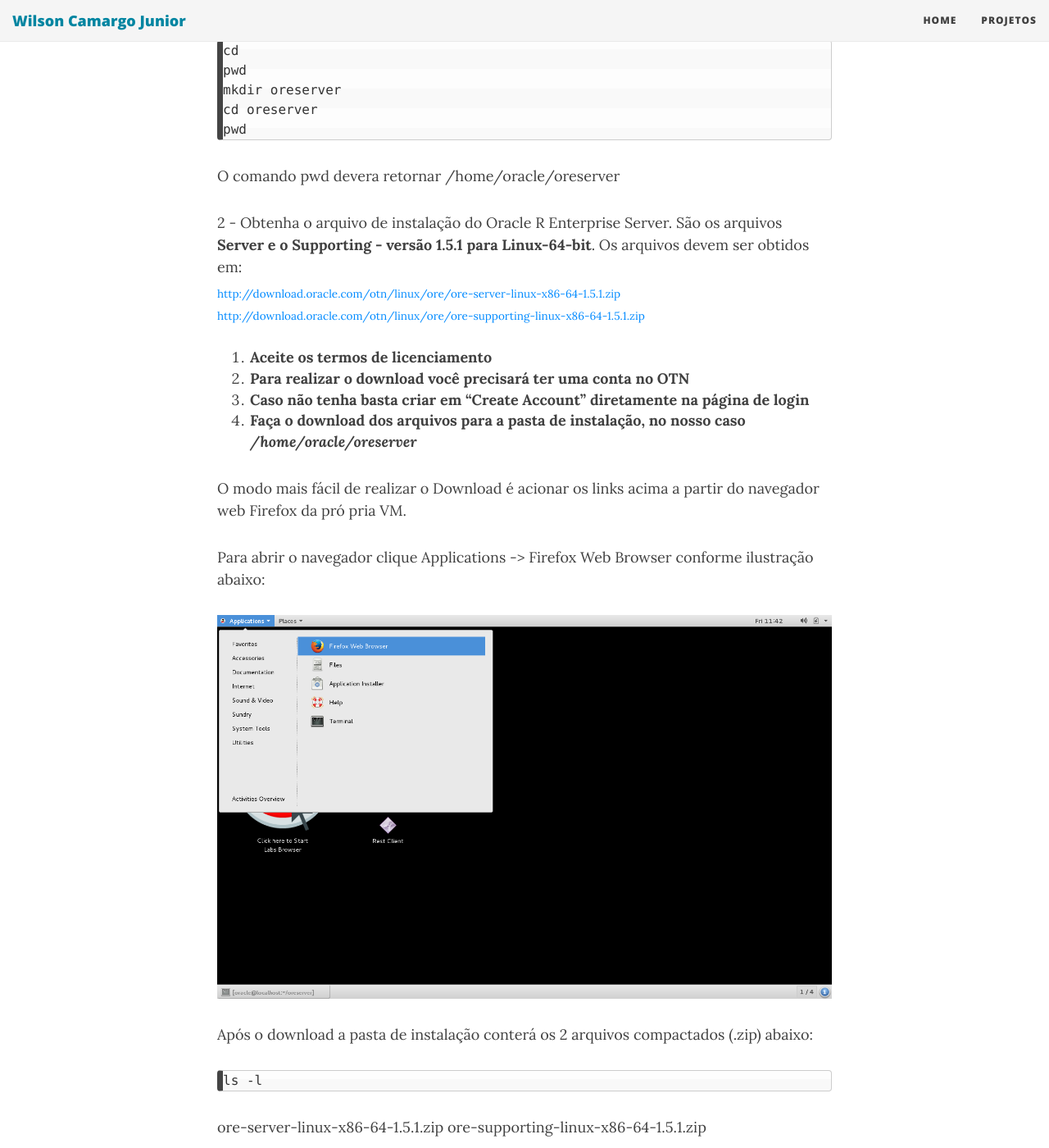
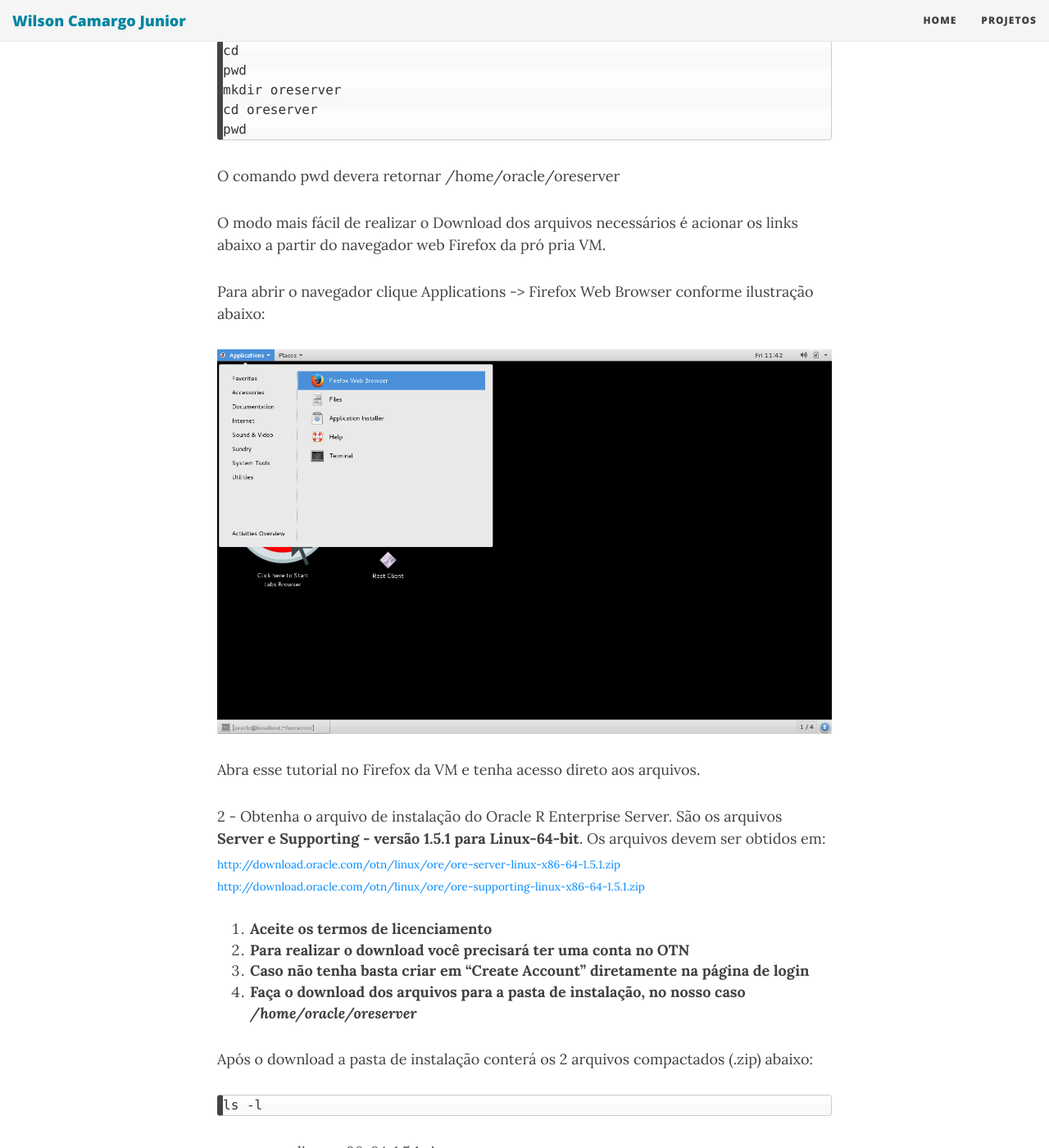
Before and after one commit to wilson-camargo-jr/teste, a Jekyll site: the page built from _posts/2018-06-18-ANN-ORE-P3.md, in a window 1280 px wide and 1400 px high, scrolled down 5468 px. Shown: the whole window at 82% size. Built offline with Jekyll 4.4.1, drawn with Linux system fonts in a browser that asks for light colours; nearby versions of some CDN libraries; some of the changed text lies outside the part shown.

Commit message:
Update 2018-06-18-ANN-ORE-P3.md

```diff
--- a/_posts/2018-06-18-ANN-ORE-P3.md
+++ b/_posts/2018-06-18-ANN-ORE-P3.md
@@ -111,7 +111,16 @@
 
 O comando pwd devera retornar /home/oracle/oreserver
 
-2 -	Obtenha o arquivo de instalação do Oracle R Enterprise Server. São os arquivos **Server e o Supporting - versão 1.5.1 para Linux-64-bit**. Os arquivos devem ser obtidos em:
+O modo mais fácil de realizar o Download dos arquivos necessários é acionar os links abaixo a partir do navegador web Firefox da pró
+pria VM.
+
+Para abrir o navegador clique Applications -> Firefox Web Browser conforme ilustração abaixo:
+
+![](https://wilson-camargo-jr.github.io/img/Firefox.jpg)
+
+Abra esse tutorial no Firefox da VM e tenha acesso direto aos arquivos.
+
+2 -	Obtenha o arquivo de instalação do Oracle R Enterprise Server. São os arquivos **Server e Supporting - versão 1.5.1 para Linux-64-bit**. Os arquivos devem ser obtidos em:
 <sub><a href="http://download.oracle.com/otn/linux/ore/ore-server-linux-x86-64-1.5.1.zip" target="_blank">http://download.oracle.com/otn/linux/ore/ore-server-linux-x86-64-1.5.1.zip</a></sub>
 <sub><a href="http://download.oracle.com/otn/linux/ore/ore-supporting-linux-x86-64-1.5.1.zip" target="_blank">http://download.oracle.com/otn/linux/ore/ore-supporting-linux-x86-64-1.5.1.zip</a></sub>
 
@@ -120,12 +129,7 @@
 3. **Caso não tenha basta criar em “Create Account” diretamente na página de login**
 4. **Faça o download dos arquivos para a pasta de instalação, no nosso caso _/home/oracle/oreserver_**
 
-O modo mais fácil de realizar o Download é acionar os links acima a partir do navegador web Firefox da pró
-pria VM.
 
-Para abrir o navegador clique Applications -> Firefox Web Browser conforme ilustração abaixo:
-
-![](https://wilson-camargo-jr.github.io/img/Firefox.jpg)
 
 Após o download a pasta de instalação conterá os 2 arquivos compactados (.zip) abaixo:
 
```
